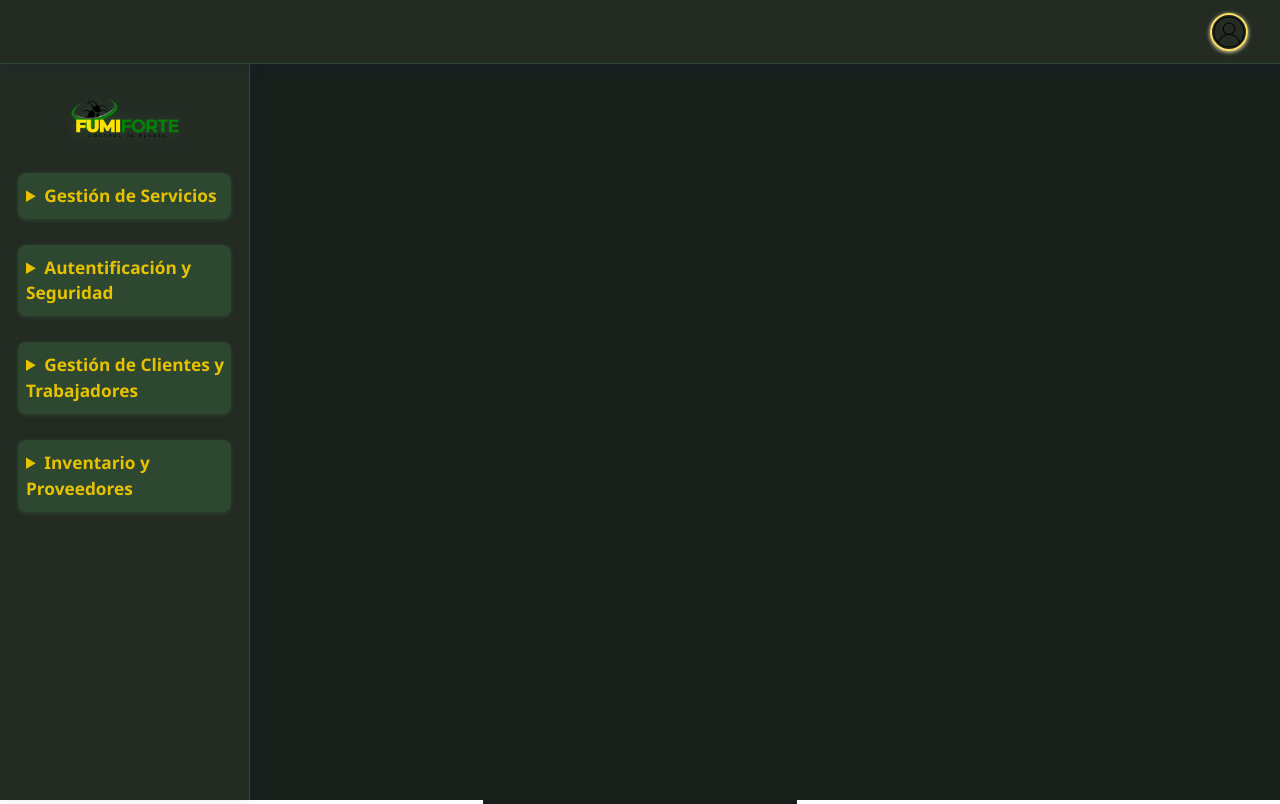
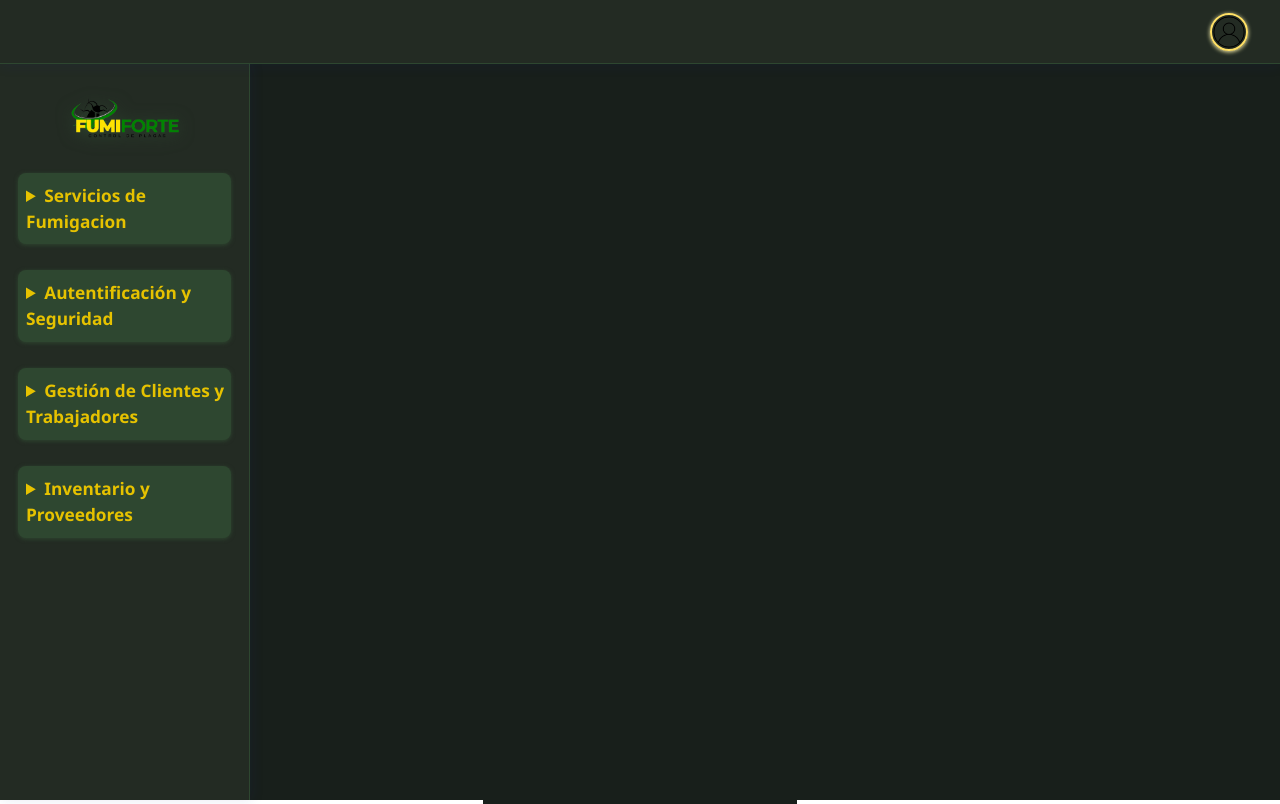
Before and after one commit to LeonelBM123/fumiforte, a React (Vite) app: page /adminlayout in a window 1280 px wide. Built offline with nearby package versions, Linux system fonts and the light colour scheme.

Commit message:
Servicios de Fumigacion

```diff
--- a/src/layouts/AdminLayout.jsx
+++ b/src/layouts/AdminLayout.jsx
@@ -102,7 +102,7 @@ function AdminLayout() {
         />
         <div className="menu-group">
           <details>
-            <summary>Gestión de Servicios</summary>
+            <summary>Servicios de Fumigacion</summary>
             <button onClick={() => handleNavigation("solicitudes")}>
               Ver Solicitudes de Servicio
             </button>
```
